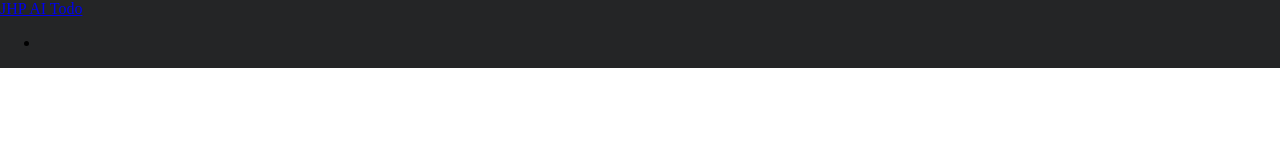
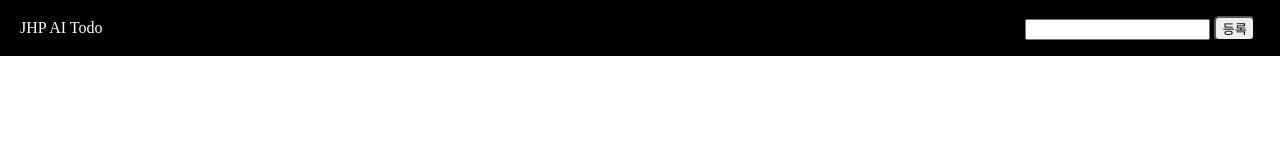
Before and after one commit to endurejs-ts/todo-project, a website: page src/index.html in a window 1280 px wide. Drawn offline with Linux system fonts and the light colour scheme.

Commit message:
mid commit

```diff
--- a/src/index.css
+++ b/src/index.css
@@ -1,3 +1,8 @@
+* {
+    user-select: none;
+    text-decoration: none;
+}
+
 :root {
     --header-height: 3.5rem;
     --white-color: hsl(0, 0%, 100%);
@@ -16,6 +21,28 @@
     width: 100%;
     top: 0;
     left: 0;
-    background-color: #242526;
+    background-color: var(--black-color);
     z-index: var(--zf);
 }
+
+.nav {
+    position: relative;
+    height: var(--header-height);
+    display: flex;
+    justify-content: space-between;
+    align-items: center;
+}
+
+.nav__logo {
+    color: var(--white-color);
+    font-weight: var(--fm);
+    padding-left: 20px;
+}
+
+.input-wrapper {
+    padding-right: 25px;
+}
+
+.input-wrapper .btn {
+    border-radius: 5px;
+}
--- a/src/index.html
+++ b/src/index.html
@@ -2,9 +2,9 @@
 <html lang="ko">
 
 <head>
-    <meta charset="UTF-8">
-    <meta name="viewport" content="width=device-width, initial-scale=1.0">
-    <link rel="stylesheet" href="index.css">
+    <meta charset="UTF-8" />
+    <meta name="viewport" content="width=device-width, initial-scale=1.0" />
+    <link rel="stylesheet" href="index.css" />
     <title>토도</title>
 </head>
 
@@ -13,16 +13,11 @@
     <header class="h" id="h">
         <nav class="nav container">
             <a href="#" class="nav__logo">JHP AI Todo</a>
-
-            <div class="nav__menu" id="nav-menu">
-                <ul class="nav__list">
-                    <li class="nav__item">
-                        <a href="#" class="nav__link">
-                            <i class="ri-arrow-right-up-line"></i>
-                            <span></span>
-                        </a>
-                    </li>
-                </ul>
+            <div class="input-wrapper">
+                <form action="/aaa" method="post">
+                    <input type="text" name="tod-val" id="todoval" />
+                    <input type="submit" value="등록" class="btn" />
+                </form>
             </div>
         </nav>
     </header>
```
Also changed, not shown: src/server.mjs (+20 -0 lines).
